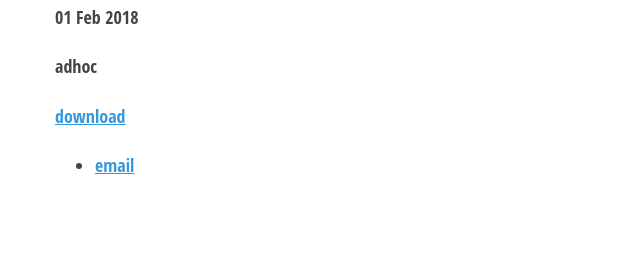
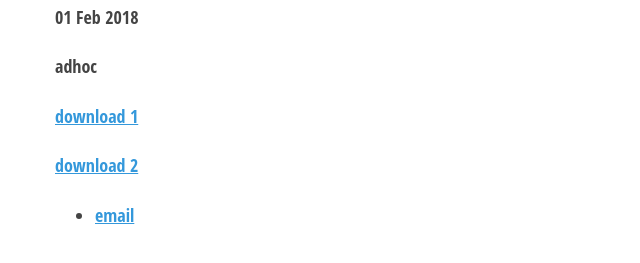
Before and after one commit to andywang1908/andywang1908.github.io, a Jekyll site: the page built from _posts/2018-02-01-adhoc-.md, in a window 1280 px wide. Shown: the part 249-512 px from the top of the page, without its empty margins (153-793 px from the left). Built offline with Jekyll 4.4.1, drawn with Linux system fonts in a browser that asks for light colours; our own code applies the rules of GitHub Pages for plain Markdown files.

Commit message:
Update 2018-02-01-adhoc-.md

```diff
--- a/_posts/2018-02-01-adhoc-.md
+++ b/_posts/2018-02-01-adhoc-.md
@@ -1,3 +1,5 @@
 adhoc
 
-<a href='itms-services://?action=download-manifest&url=https://andywang1908.github.io/images/DistributionSummary.plist'>download</a>
+<a href='itms-services://?action=download-manifest&url=https://andywang1908.github.io/images/DistributionSummary.plist'>download 1</a>
+
+<a href='itms-services://?action=download-manifest&url=https://andywang1908.github.io/images/manifest.plist'>download 2</a>
```
